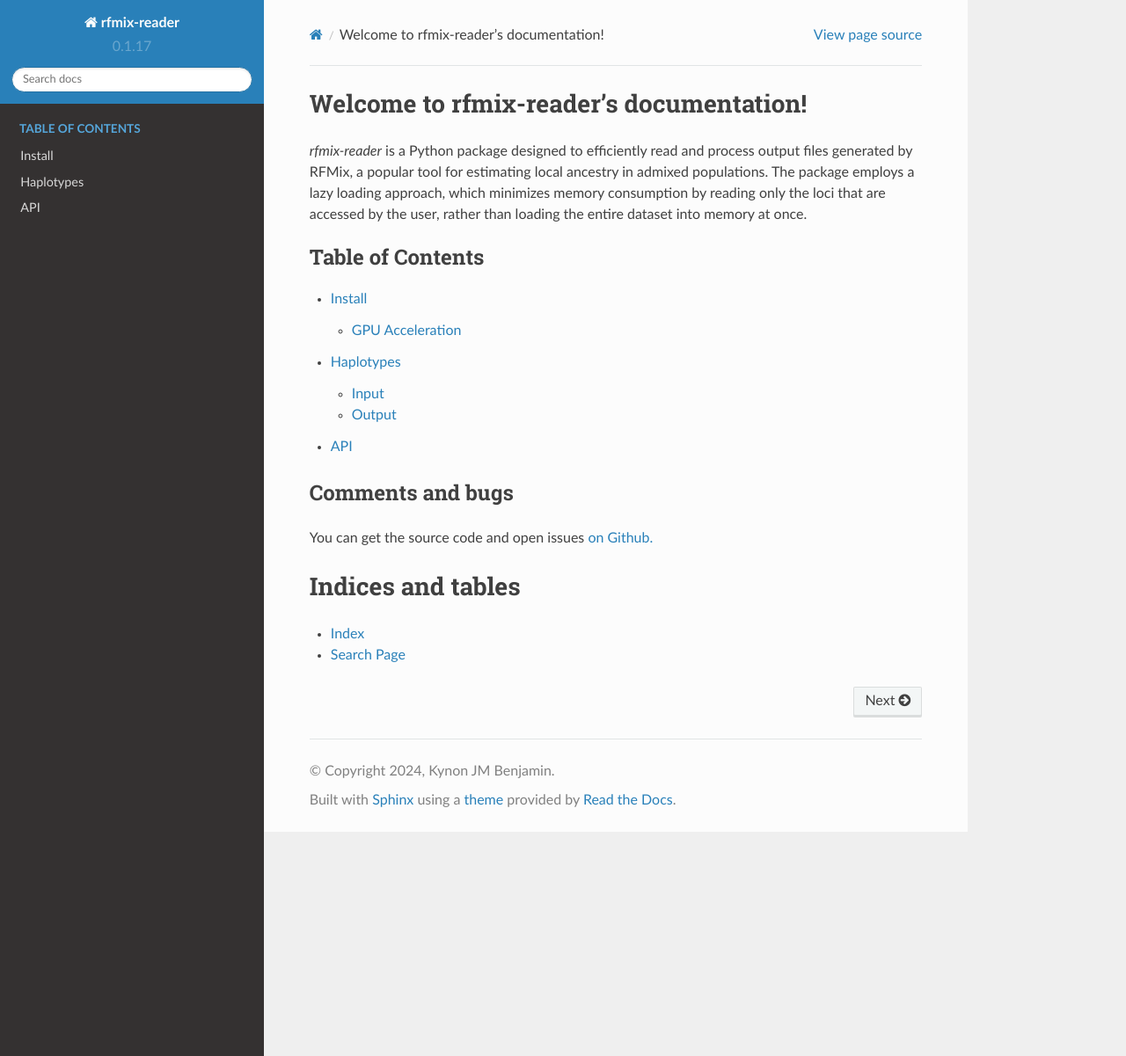
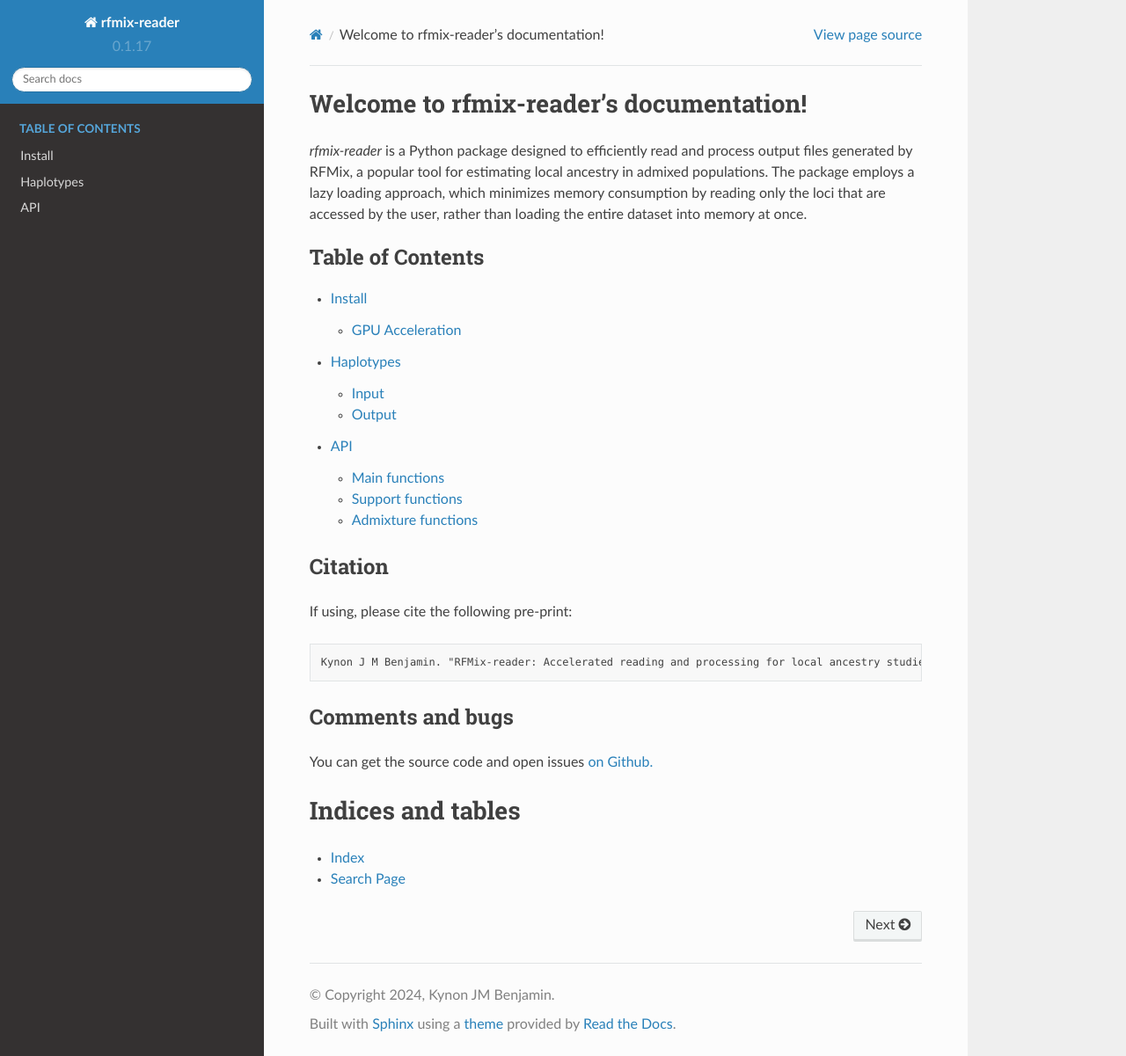
Before and after one commit to heart-gen/rfmix_reader, a Sphinx documentation site: the page built from docs/index.rst, in a window 1280 px wide and 1201 px high. Shown: the whole window at 88% size. Built offline with Sphinx 7.4.7 and the Read the Docs theme 2.0.0, drawn with Linux system fonts in a browser that asks for light colours.

Commit message:
updating for loci bed and adding citation

```diff
--- a/docs/api.rst
+++ b/docs/api.rst
@@ -4,13 +4,33 @@
 
 .. currentmodule:: rfmix_reader
 
+Main functions
+--------------
+
+.. autosummary::
+  :toctree: api/
+
+  create_binaries
+  read_rfmix
+
+
+Support functions
+-----------------
 .. autosummary::
   :toctree: api/
 
   Chunk
-  create_binaries
   delete_files_or_directories
   get_prefixes
   read_fb
-  read_rfmix
   set_gpu_environment
+
+
+Admixture functions
+-------------------
+
+.. autosummary::
+  :toctree: api/
+
+  generate_tagore_bed
+  admix_to_bed_chromosome
--- a/docs/index.rst
+++ b/docs/index.rst
@@ -20,6 +20,16 @@
    usage
    api
 
+********
+Citation
+********
+
+If using, please cite the following pre-print:
+
+.. code-block:: text
+
+   Kynon J M Benjamin. "RFMix-reader: Accelerated reading and processing for local ancestry studies." bioRxiv. 2024. https://doi.org/10.1101/2024.07.13.603370
+
 *****************
 Comments and bugs
 *****************
```
